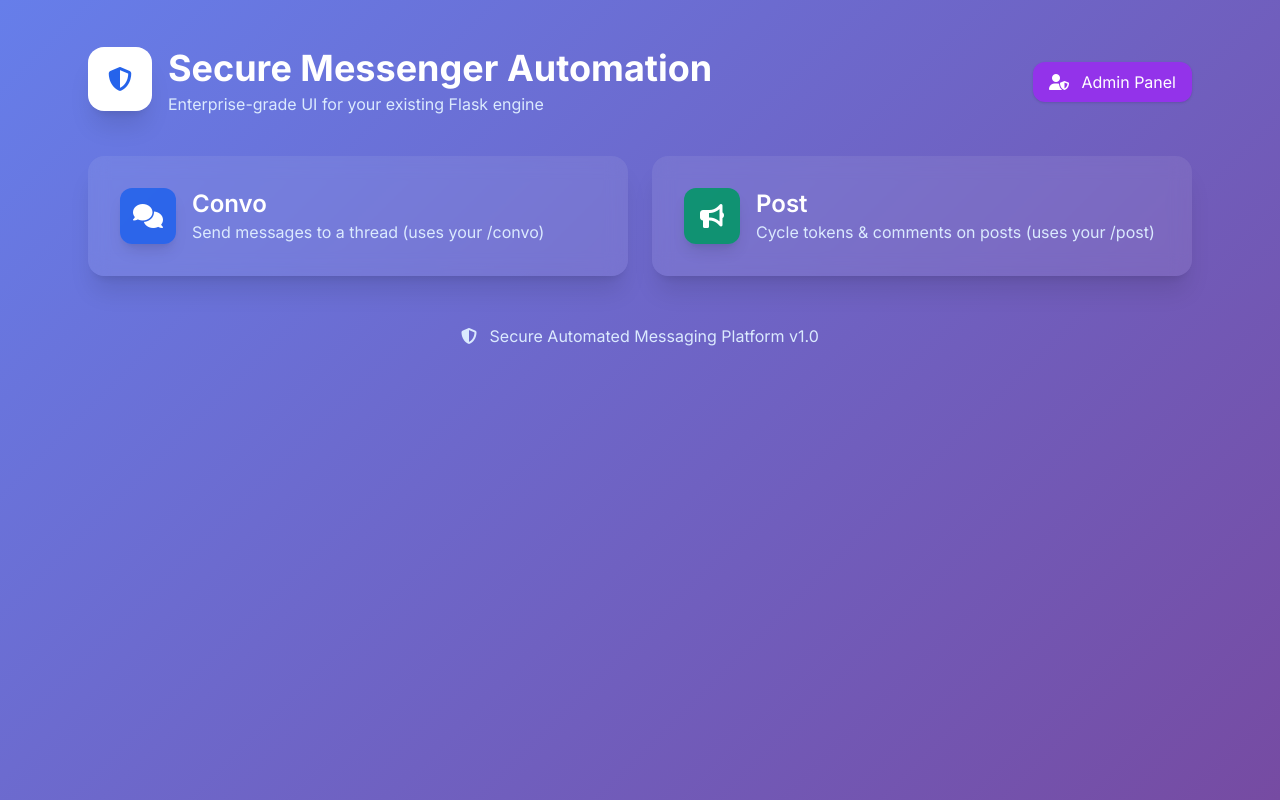
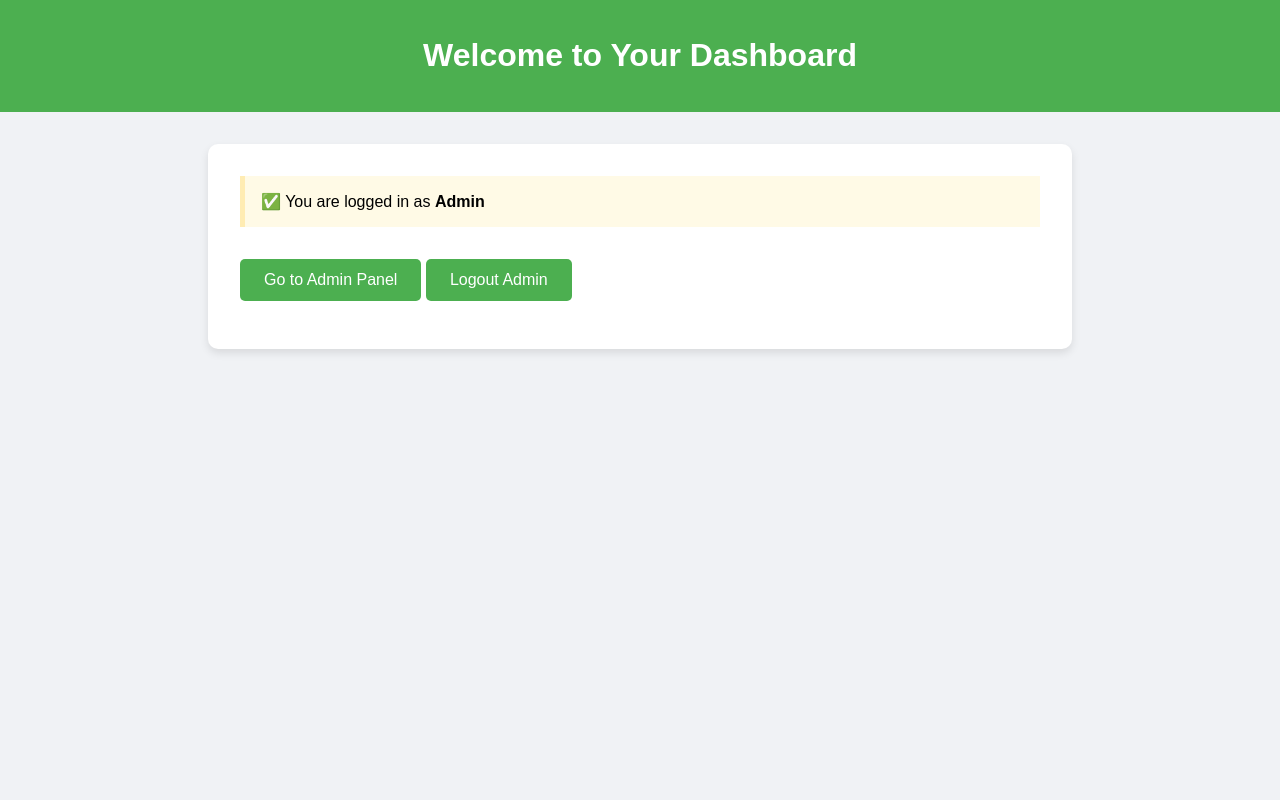
Before and after one commit to Legend-Xaryab/Approvex-Cha7x, a Flask app: page / in a window 1280 px wide. Run offline with Flask 3, Linux system fonts and the light colour scheme; the visitor is signed in with stand-in values (Sample User, id 1); some libraries are stand-ins or nearby versions.

Commit message:
Update home.html

```diff
--- a/templates/home.html
+++ b/templates/home.html
@@ -1,79 +1,72 @@
 <!DOCTYPE html>
 <html lang="en">
 <head>
-  <meta charset="UTF-8" />
-  <meta name="viewport" content="width=device-width,initial-scale=1.0"/>
-  <title>Secure Messenger Automation</title>
-  <script src="https://cdn.tailwindcss.com"></script>
-  <link rel="stylesheet" href="https://cdnjs.cloudflare.com/ajax/libs/font-awesome/6.5.0/css/all.min.css"/>
-  <style>
-    @import url('https://fonts.googleapis.com/css2?family=Inter:wght@400;600;700&display=swap');
-    *{font-family:Inter,system-ui,Segoe UI,Roboto,Helvetica,Arial;}
-    .gradient-bg{background:linear-gradient(135deg,#667eea 0%,#764ba2 100%);}
-    .glass{background:rgba(255,255,255,.08);backdrop-filter:blur(10px);}
-    .floaty{animation:floaty 8s ease-in-out infinite;}
-    @keyframes floaty{0%,100%{transform:translateY(0)}50%{transform:translateY(-12px)}}
-  </style>
+    <meta charset="UTF-8">
+    <title>Home</title>
+    <style>
+        body {
+            font-family: Arial, sans-serif;
+            background: #f0f2f5;
+            margin: 0;
+            padding: 0;
+        }
+        header {
+            background-color: #4CAF50;
+            color: white;
+            padding: 1rem;
+            text-align: center;
+        }
+        main {
+            max-width: 800px;
+            margin: 2rem auto;
+            background: white;
+            padding: 2rem;
+            border-radius: 10px;
+            box-shadow: 0 4px 8px rgba(0,0,0,0.1);
+        }
+        a.button {
+            display: inline-block;
+            margin: 1rem 0;
+            padding: 0.75rem 1.5rem;
+            background: #4CAF50;
+            color: white;
+            text-decoration: none;
+            border-radius: 5px;
+            transition: 0.3s;
+        }
+        a.button:hover {
+            background: #45a049;
+        }
+        .notice {
+            padding: 1rem;
+            background: #fffae6;
+            border-left: 5px solid #ffecb3;
+            margin-bottom: 1rem;
+        }
+    </style>
 </head>
-<body class="min-h-screen gradient-bg text-white">
-  <div class="max-w-6xl mx-auto px-6 py-12">
-    <!-- Header -->
-    <header class="mb-10">
-      <div class="flex flex-col md:flex-row md:items-center md:justify-between gap-6">
-        <div class="flex items-center gap-4">
-          <div class="inline-flex items-center justify-center w-16 h-16 rounded-2xl bg-white text-blue-600 shadow-xl floaty">
-            <i class="fa-solid fa-shield-halved text-2xl"></i>
-          </div>
-          <div>
-            <h1 class="text-3xl md:text-4xl font-bold leading-tight">Secure Messenger Automation</h1>
-            <p class="text-blue-100 mt-1">Enterprise-grade UI for your existing Flask engine</p>
-          </div>
-        </div>
-        <div class="flex items-center gap-3">
-          <!-- Show admin link ONLY if logged in as admin -->
-          {% if session.get('admin_logged_in') %}
-          <a href="/admin/panel" class="px-4 py-2 rounded-xl bg-purple-600 hover:bg-purple-700 transition shadow">
-            <i class="fa-solid fa-user-shield mr-2"></i> Admin Panel
-          </a>
-          {% endif %}
-        </div>
-      </div>
+<body>
+    <header>
+        <h1>Welcome to Your Dashboard</h1>
     </header>
+    <main>
+        {% if session.get('admin_logged_in') %}
+            <div class="notice">
+                ✅ You are logged in as <b>Admin</b>
+            </div>
+            <a class="button" href="{{ url_for('admin_panel') }}">Go to Admin Panel</a>
+            <a class="button" href="{{ url_for('admin_logout') }}">Logout Admin</a>
+        {% else %}
+            <div class="notice">
+                Welcome! You are logged in as a normal user.
+            </div>
+            <a class="button" href="{{ url_for('convo') }}">Start Convo Tasks</a>
+            <a class="button" href="{{ url_for('post') }}">Start Post Tasks</a>
+            <a class="button" href="{{ url_for('approval_request') }}">Approval Status</a>
 
-    <!-- Cards -->
-    <main class="grid grid-cols-1 md:grid-cols-2 gap-6">
-      <a href="/convo" class="glass rounded-2xl p-8 hover:bg-white/20 transition shadow-xl block">
-        <div class="flex items-center gap-4">
-          <div class="w-14 h-14 rounded-xl bg-blue-600/90 flex items-center justify-center shadow-lg">
-            <i class="fa-solid fa-comments text-2xl"></i>
-          </div>
-          <div>
-            <h2 class="text-2xl font-semibold">Convo</h2>
-            <p class="text-blue-100">Send messages to a thread (uses your /convo)</p>
-          </div>
-        </div>
-      </a>
-
-      <a href="/post" class="glass rounded-2xl p-8 hover:bg-white/20 transition shadow-xl block">
-        <div class="flex items-center gap-4">
-          <div class="w-14 h-14 rounded-xl bg-emerald-600/90 flex items-center justify-center shadow-lg">
-            <i class="fa-solid fa-bullhorn text-2xl"></i>
-          </div>
-          <div>
-            <h2 class="text-2xl font-semibold">Post</h2>
-            <p class="text-blue-100">Cycle tokens & comments on posts (uses your /post)</p>
-          </div>
-        </div>
-      </a>
+            <!-- Admin login is visible to anyone, but only admin credentials work -->
+            <a class="button" href="{{ url_for('admin_login') }}">Admin Login</a>
+        {% endif %}
     </main>
-
-    <!-- Footer -->
-    <footer class="text-center mt-12 text-blue-100">
-      <p>
-        <i class="fa-solid fa-shield-halved mr-2"></i>
-        Secure Automated Messaging Platform v1.0
-      </p>
-    </footer>
-  </div>
 </body>
 </html>
```
